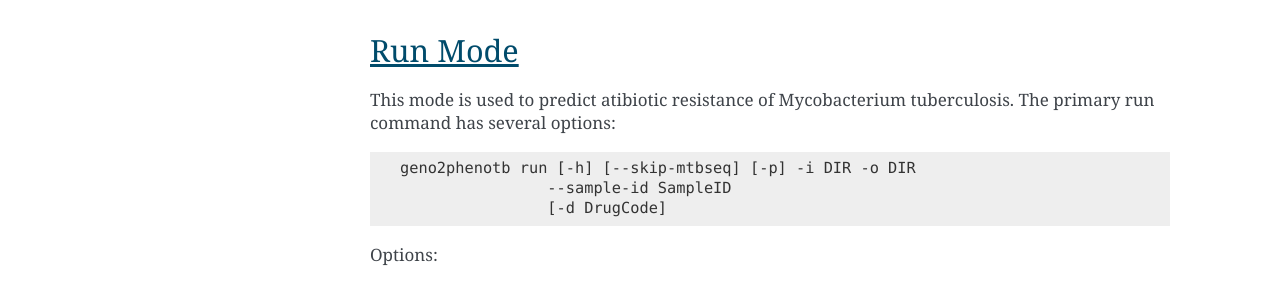
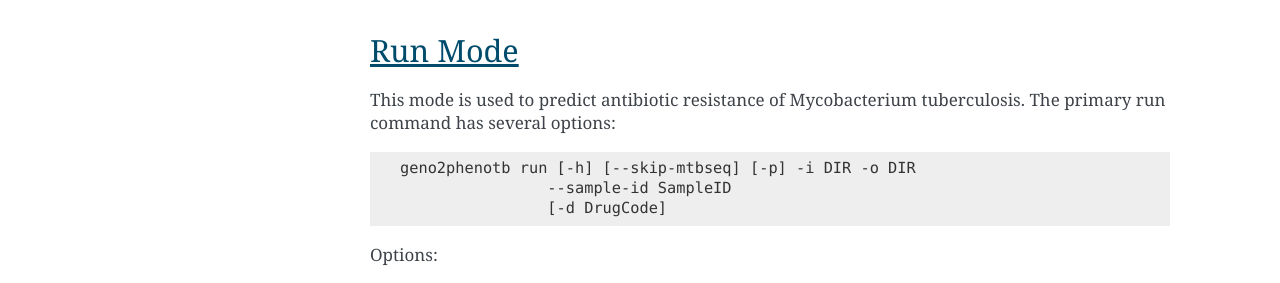
Before and after one commit to msmdev/geno2phenoTB, a Sphinx documentation site: the page built from docs/cli.rst, in a window 1280 px wide and 900 px high, scrolled down 451 px. Shown: the part 172-455 px from the top of the window. Built offline with Sphinx 7.4.7, drawn with Linux system fonts in a browser that asks for light colours.

```diff
--- a/docs/cli.rst
+++ b/docs/cli.rst
@@ -10,7 +10,7 @@ The command-line interface (CLI) offers two modes: a self-test mode and a run mo
 Run Mode
 --------
 
-This mode is used to predict atibiotic resistance of Mycobacterium tuberculosis.
+This mode is used to predict antibiotic resistance of Mycobacterium tuberculosis.
 The primary run command has several options:
 
 .. code-block:: console
```
Also changed, not shown: docs/spelling_wordlist.txt (+9 -0 lines).
